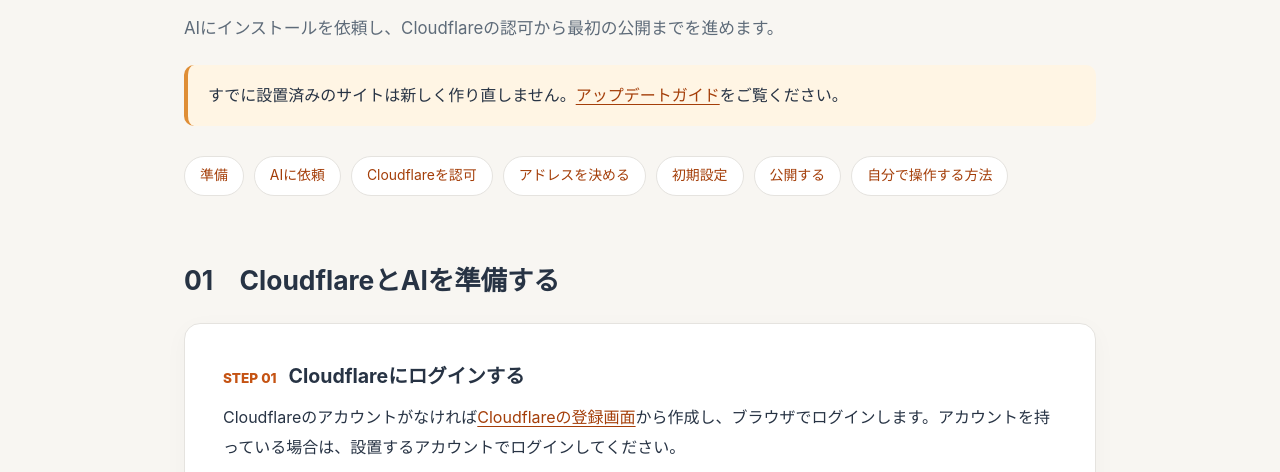
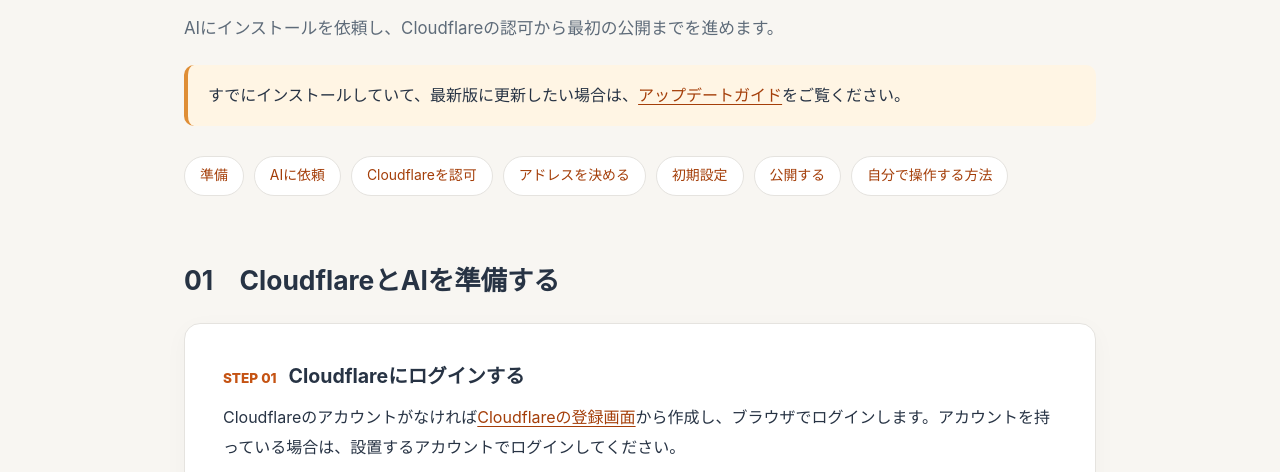
Before and after one commit to yoshihik0/mikanBox-cloud, a website: page public/mikanbox/guides/install-ja.html in a window 1280 px wide. Shown: the part 278-750 px from the top of the page. Drawn offline with Linux system fonts and the light colour scheme.

Commit message:
Clarify link to Cloud update guide

```diff
--- a/public/mikanbox/guides/install-ja.html
+++ b/public/mikanbox/guides/install-ja.html
@@ -1,4 +1,4 @@
-<!doctype html><html lang="ja"><head><meta charset="utf-8"><meta name="viewport" content="width=device-width,initial-scale=1"><title>インストールガイド | mikanBox Cloudflare版</title><link rel="stylesheet" href="guide.css"></head><body><header><div class="bar"><a class="brand" href="install-ja.html">🍊 mikanBox Cloudflare版</a><nav><a href="install-ja.html" aria-current="page">インストール</a><a href="update-ja.html">アップデート</a></nav></div></header><main class="wrap"><div class="hero"><div class="eyebrow">GETTING STARTED</div><h1>Cloudflareに<br>インストールする</h1><p class="lead">AIにインストールを依頼し、Cloudflareの認可から最初の公開までを進めます。</p><div class="note">すでに設置済みのサイトは新しく作り直しません。<a href="update-ja.html">アップデートガイド</a>をご覧ください。</div></div><nav class="toc" aria-label="目次"><a href="#ai-prepare">準備</a><a href="#ai-request">AIに依頼</a><a href="#ai-auth">Cloudflareを認可</a><a href="#ai-address">アドレスを決める</a><a href="#ai-register">初期設定</a><a href="#ai-publish">公開する</a><a href="#manual-method">自分で操作する方法</a></nav>
+<!doctype html><html lang="ja"><head><meta charset="utf-8"><meta name="viewport" content="width=device-width,initial-scale=1"><title>インストールガイド | mikanBox Cloudflare版</title><link rel="stylesheet" href="guide.css"></head><body><header><div class="bar"><a class="brand" href="install-ja.html">🍊 mikanBox Cloudflare版</a><nav><a href="install-ja.html" aria-current="page">インストール</a><a href="update-ja.html">アップデート</a></nav></div></header><main class="wrap"><div class="hero"><div class="eyebrow">GETTING STARTED</div><h1>Cloudflareに<br>インストールする</h1><p class="lead">AIにインストールを依頼し、Cloudflareの認可から最初の公開までを進めます。</p><div class="note">すでにインストールしていて、最新版に更新したい場合は、<a href="update-ja.html">アップデートガイド</a>をご覧ください。</div></div><nav class="toc" aria-label="目次"><a href="#ai-prepare">準備</a><a href="#ai-request">AIに依頼</a><a href="#ai-auth">Cloudflareを認可</a><a href="#ai-address">アドレスを決める</a><a href="#ai-register">初期設定</a><a href="#ai-publish">公開する</a><a href="#manual-method">自分で操作する方法</a></nav>
 <h2 class="section-title" id="ai-prepare">01　CloudflareとAIを準備する</h2><section class="step"><h3><span class="num">STEP 01</span>Cloudflareにログインする</h3><p>Cloudflareのアカウントがなければ<a href="https://dash.cloudflare.com/sign-up">Cloudflareの登録画面</a>から作成し、ブラウザでログインします。アカウントを持っている場合は、設置するアカウントでログインしてください。</p><p>ファイルの取得やコマンド実行ができるAIをパソコンで開き、インストール用の作業フォルダを選びます。画面や確認の方法は利用するAIによって異なります。次の操作はAIとの会話で進めます。</p><div class="note">画像は実際の操作画面から必要な部分を切り出した例です。アカウント作成画面は、使用しているブラウザや言語設定によって異なります。</div></section>
 <h2 class="section-title" id="ai-request">02　AIにインストールを依頼する</h2><section class="step"><h3><span class="num">STEP 02</span>GitHubのURLを伝える</h3><p>AIの新しい会話に、次のように入力して送ります。</p><div class="example">このGitHubのmikanBox Cloudflare版を、Cloudflareにインストールしてください。<br>https://github.com/yoshihik0/mikanBox-cloud</div><p>AIがGitHubからファイルを取得し、必要な準備を進めます。利用者が自分でJSONを編集したり、コマンドを順に入力したりする必要はありません。必要な確認やログインはAIの案内に従ってください。</p></section>
 <h2 class="section-title" id="ai-auth">03　Cloudflareへの接続を許可する</h2><section class="step"><h3><span class="num">STEP 03</span>Cloudflareの認可画面で許可する</h3><p>AIがCloudflareへのログインを開始すると、ブラウザでWranglerの許可画面が開きます。画面が開かない場合は、AIが案内するリンクを開いてください。</p><p>設置先のCloudflareアカウントを確認し、<strong>Authorize</strong> を押します。完了したらAIに「認証しました」と伝えます。</p><figure><img src="images/authorize.webp" alt="WranglerのCloudflareアクセス許可画面とAuthorizeボタン"><figcaption>アカウント名は画像上で隠しています。</figcaption></figure><p>AIが接続先のアカウントや既存のリソースを確認します。意図したアカウントと異なる場合は、そのまま進めず伝えてください。</p></section>
```
